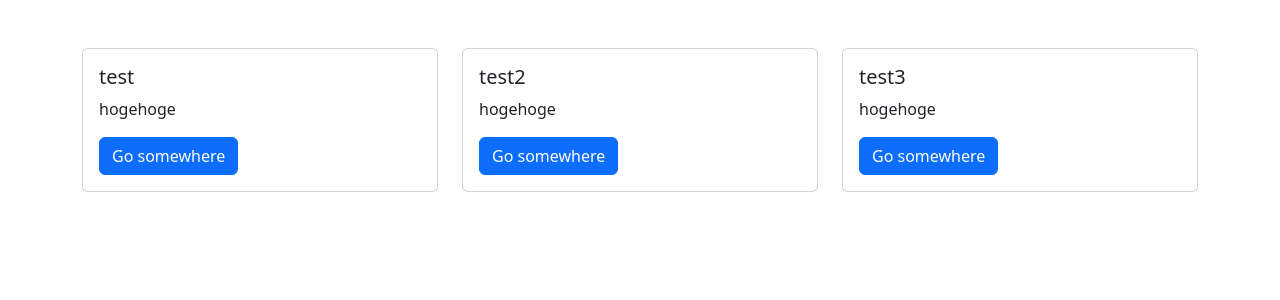
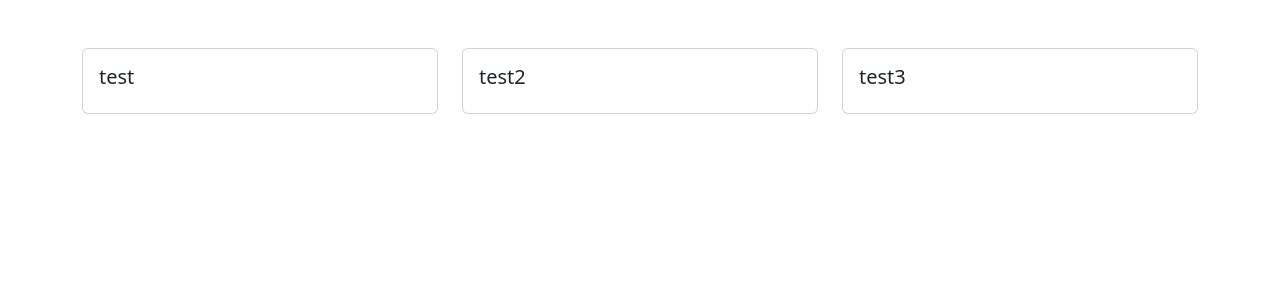
Before and after one commit to sasamario/public-learning-repository, a Vue app in the folder Vue.js/tutorial2/vue-tutorial/: page / in a window 1280 px wide. Shown: the top 300 px of the page. Built offline with nearby package versions, Linux system fonts and the light colour scheme.

Commit message:
Update: slotで呼び出し元からコンテンツを受け取れるよう修正

```diff
--- a/Vue.js/tutorial2/vue-tutorial/src/components/Card.vue
+++ b/Vue.js/tutorial2/vue-tutorial/src/components/Card.vue
@@ -8,8 +8,10 @@ export default {
   <div class="card">
     <div class="card-body">
       <h5 class="card-title">{{ title }}</h5>
-      <p class="card-text">hogehoge</p>
-      <a href="#" class="btn btn-primary">Go somewhere</a>
+      <p class="card-text">
+        <!-- slotにサンプルコンポーネントを埋め込む -->
+        <slot />
+      </p>
     </div>
   </div>
 </template>
```
